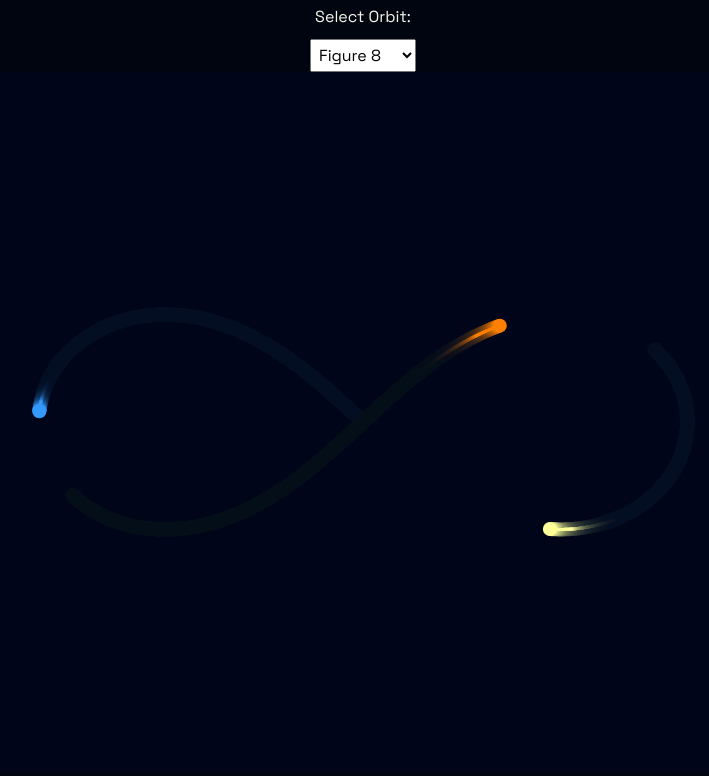
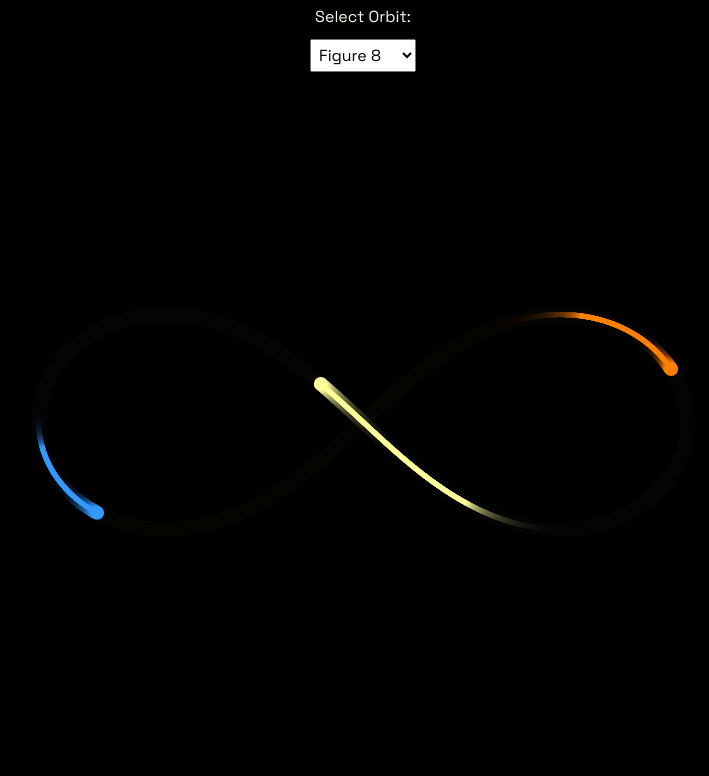
Before and after one commit to amanda-yap/three-body-problem, a plain HTML site: page index.html in a window 1280 px wide. Shown: the part 173-949 px from the top of the page, without its empty margins (277-986 px from the left). Drawn offline with Linux system fonts and the light colour scheme.

Commit message:
increase speed and trail length and change background

```diff
--- a/index.html
+++ b/index.html
@@ -17,8 +17,6 @@
                 <option value="moth1">Moth I</option>
                 <option value="dragonfly">Dragonfly</option>
                 <option value="yinyang1">Yin Yang I</option>
-                <option value="goggles">Goggles</option>
-                <option value="lagrange">Lagrange</option>
             </select>
         </div>
 
--- a/js/bodies.js
+++ b/js/bodies.js
@@ -146,58 +146,6 @@ export const orbitPresets = {
             m: 1,
             color: "#3399FF"
         }
-    ],
-    goggles: [
-        {
-            x: -1,
-            y: 0,
-            vx: 0.41734,
-            vy: 0.31310,
-            m: 1,
-            color: "#FF8000"
-        },
-        {
-            x: 1,
-            y: 0,
-            vx: 0.41734,
-            vy: 0.31310,
-            m: 1,
-            color: "#FFFF99"
-        },
-        {
-            x: 0,
-            y: 0,
-            vx: -0.83468,
-            vy: -0.62620,
-            m: 1,
-            color: "#3399FF"
-        }
-    ],
-    lagrange: [
-        {
-            x: -1,
-            y: 0,
-            vx: 0.5,
-            vy: 0.288675,
-            m: 1,
-            color: "#FF8000"
-        },
-        {
-            x: 0.5,
-            y: 0.8660254,
-            vx: -0.5,
-            vy: 0.288675,
-            m: 1,
-            color: "#FFFF99"
-        },
-        {
-            x: 0.5,
-            y: -0.8660254,
-            vx: 0,
-            vy: -0.577350,
-            m: 1,
-            color: "#3399FF"
-        }
     ]
 };
 
--- a/js/main.js
+++ b/js/main.js
@@ -4,7 +4,7 @@ import { setOrbit } from "./bodies.js";
 
 const canvas = document.getElementById("c");
 const ctx = canvas.getContext("2d");
-const STEPS_PER_FRAME = 10;
+const STEPS_PER_FRAME = 15;
 
 // Orbit selector
 const orbitSelect = document.getElementById("orbitSelect");
--- a/js/physics.js
+++ b/js/physics.js
@@ -104,7 +104,7 @@ export function step() {
             y: bodies[i].y
         });
 
-        if (bodies[i].trail.length > 150)
+        if (bodies[i].trail.length > 1000)
             bodies[i].trail.shift();
     }
 }
--- a/js/renderer.js
+++ b/js/renderer.js
@@ -3,13 +3,13 @@ import { bodies, scale } from "./bodies.js";
 export function draw(ctx, canvas) {
 
     // clear canvas (with slight opacity for trail fade)
-    ctx.fillStyle = "rgba(1, 10, 30, 0.10)";
+    ctx.fillStyle = "rgba(0, 0, 0, 0.10)";
     ctx.fillRect(0, 0, canvas.width, canvas.height);
 
 
     for (const b of bodies) {
         ctx.strokeStyle = b.color;
-        ctx.lineWidth = 3;
+        ctx.lineWidth = 5;
         ctx.beginPath();
 
         // draw trail
--- a/style.css
+++ b/style.css
@@ -1,6 +1,6 @@
 body {
     margin: 0;
-    background-color: rgb(0, 5, 16);
+    background-color: black;
     overflow: scroll;
     color: #f6f6ea;
 }
```
